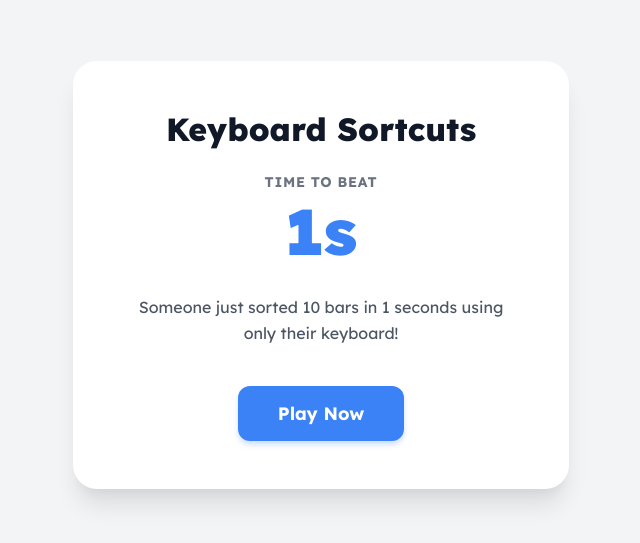
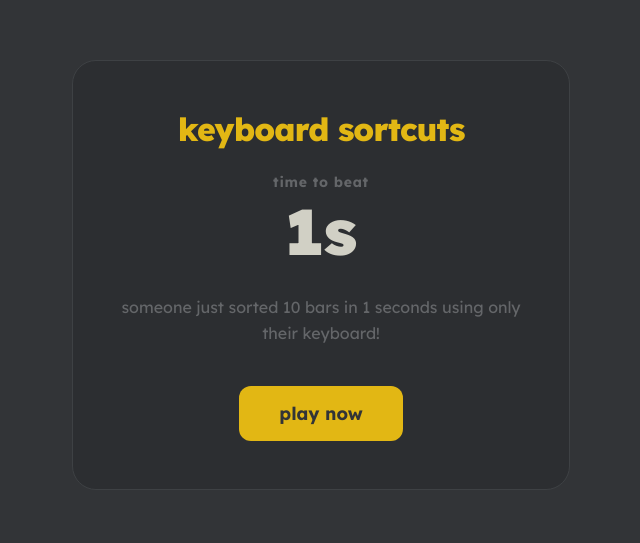
Before and after one commit to atcupps/keyboard-sort, a SvelteKit app: page /share/1 in a window 1280 px wide. Shown: the part 157-700 px from the top of the page, without its empty margins (319-959 px from the left). Built offline with nearby package versions, Linux system fonts and the light colour scheme.

Commit message:
change theme for when you send link

```diff
--- a/src/routes/share/[score]/+page.svelte
+++ b/src/routes/share/[score]/+page.svelte
@@ -2,47 +2,47 @@
 	import { page } from '$app/state';
 
 	const score = page.params.score;
-	const shareUrl = `http://keyboard-sort.vercel.app/share/${score}`;
-	const ogImageUrl = `https://placehold.co/1200x630/3b82f6/white?text=Keyboard+Sortcuts:+${score}s`;
+	const shareUrl = `http://localhost:5173/share/${score}`;
+	const ogImageUrl = `https://placehold.co/1200x630/323437/e2b714?text=Keyboard+Sortcuts:+${score}s`;
 </script>
 
 <svelte:head>
-	<title>Keyboard Sortcuts - Score: {score}s</title>
+	<title>keyboard sortcuts - score: {score}s</title>
 	<meta name="description" content="I just sorted 10 bars in {score} seconds! Can you beat me?" />
 
 	<!-- Open Graph / Facebook -->
 	<meta property="og:type" content="website" />
 	<meta property="og:url" content={shareUrl} />
-	<meta property="og:title" content="Keyboard Sortcuts - My Score: {score}s" />
+	<meta property="og:title" content="keyboard sortcuts - my score: {score}s" />
 	<meta property="og:description" content="I just sorted 10 bars in {score} seconds! Can you beat me?" />
 	<meta property="og:image" content={ogImageUrl} />
 
 	<!-- Twitter -->
 	<meta property="twitter:card" content="summary_large_image" />
 	<meta property="twitter:url" content={shareUrl} />
-	<meta property="twitter:title" content="Keyboard Sortcuts - My Score: {score}s" />
+	<meta property="twitter:title" content="keyboard sortcuts - my score: {score}s" />
 	<meta property="twitter:description" content="I just sorted 10 bars in {score} seconds! Can you beat me?" />
 	<meta property="twitter:image" content={ogImageUrl} />
 </svelte:head>
 
 <main>
 	<div class="card">
-		<h1>Keyboard Sortcuts</h1>
+		<h1>keyboard sortcuts</h1>
 		<div class="score-display">
-			<span class="label">Time to Beat</span>
+			<span class="label">time to beat</span>
 			<span class="score">{score}s</span>
 		</div>
-		<p>Someone just sorted 10 bars in {score} seconds using only their keyboard!</p>
-		<a href="/" class="play-button">Play Now</a>
+		<p>someone just sorted 10 bars in {score} seconds using only their keyboard!</p>
+		<a href="/" class="play-button">play now</a>
 	</div>
 </main>
 
 <style>
 	:global(body) {
 		margin: 0;
-		background-color: #f3f4f6;
-		color: #1f2937;
-		font-family: 'Lexend', -apple-system, BlinkMacSystemFont, 'Segoe UI', Roboto, sans-serif;
+		background-color: #323437;
+		color: #d1d0c5;
+		font-family: 'Lexend', 'JetBrains Mono', monospace;
 	}
 
 	main {
@@ -55,10 +55,10 @@
 	}
 
 	.card {
-		background: white;
+		background: #2c2e31;
 		padding: 3rem;
 		border-radius: 24px;
-		box-shadow: 0 20px 25px -5px rgba(0, 0, 0, 0.1), 0 10px 10px -5px rgba(0, 0, 0, 0.04);
+		border: 1px solid #3e4144;
 		text-align: center;
 		max-width: 400px;
 		width: 100%;
@@ -68,7 +68,8 @@
 		margin: 0 0 1.5rem 0;
 		font-size: 2rem;
 		font-weight: 800;
-		color: #111827;
+		color: #e2b714;
+		letter-spacing: -1px;
 	}
 
 	.score-display {
@@ -79,9 +80,9 @@
 	}
 
 	.label {
-		text-transform: uppercase;
+		text-transform: lowercase;
 		font-weight: 700;
-		color: #6b7280;
+		color: #646669;
 		letter-spacing: 0.05em;
 		font-size: 0.875rem;
 	}
@@ -89,32 +90,32 @@
 	.score {
 		font-size: 4rem;
 		font-weight: 900;
-		color: #3b82f6;
+		color: #d1d0c5;
 		line-height: 1;
 	}
 
 	p {
-		color: #4b5563;
+		color: #646669;
 		line-height: 1.6;
 		margin-bottom: 2.5rem;
+		text-transform: lowercase;
 	}
 
 	.play-button {
 		display: inline-block;
 		padding: 1rem 2.5rem;
-		background-color: #3b82f6;
-		color: white;
+		background-color: #e2b714;
+		color: #323437;
 		text-decoration: none;
 		border-radius: 12px;
 		font-weight: 700;
 		font-size: 1.125rem;
 		transition: all 0.2s;
-		box-shadow: 0 4px 6px -1px rgba(59, 130, 246, 0.3);
+		text-transform: lowercase;
 	}
 
 	.play-button:hover {
-		background-color: #2563eb;
+		opacity: 0.9;
 		transform: translateY(-2px);
-		box-shadow: 0 8px 12px -1px rgba(59, 130, 246, 0.4);
 	}
 </style>
```
